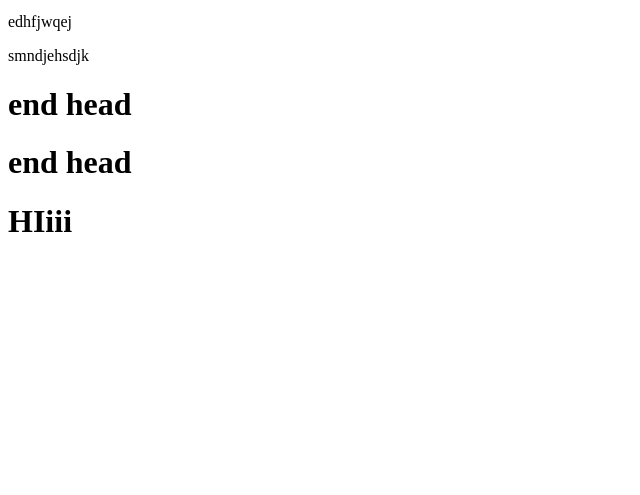
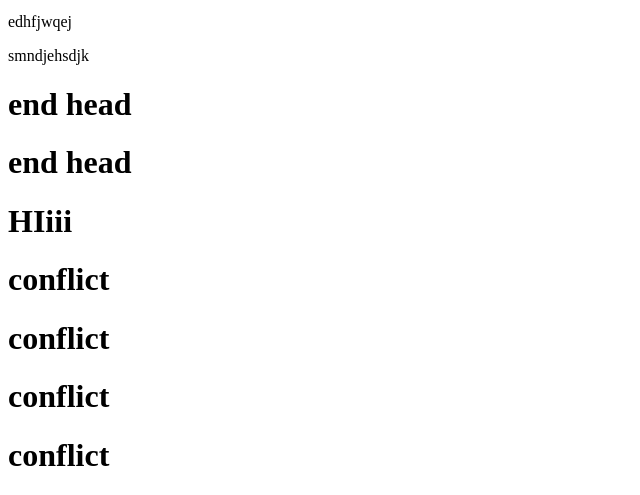
Before and after one commit to uc-sks/mergeconf, a plain HTML site: page index.html in a window 1280 px wide. Shown: the part 861-1356 px from the top of the page, without its empty margins (0-640 px from the left). Before the commit the page ends 1122 px from the top, so only its background shows below. Drawn offline with Linux system fonts and the light colour scheme.

Commit message:
nshdjehs

```diff
--- a/index.html
+++ b/index.html
@@ -27,5 +27,9 @@
    <h1>end head</h1>
    <h1>end head</h1>
    <h1>HIiii</h1>
+   <h1>conflict</h1>
+   <h1>conflict</h1>
+   <h1>conflict</h1>
+   <h1>conflict</h1>
 </body>
 </html>
```
